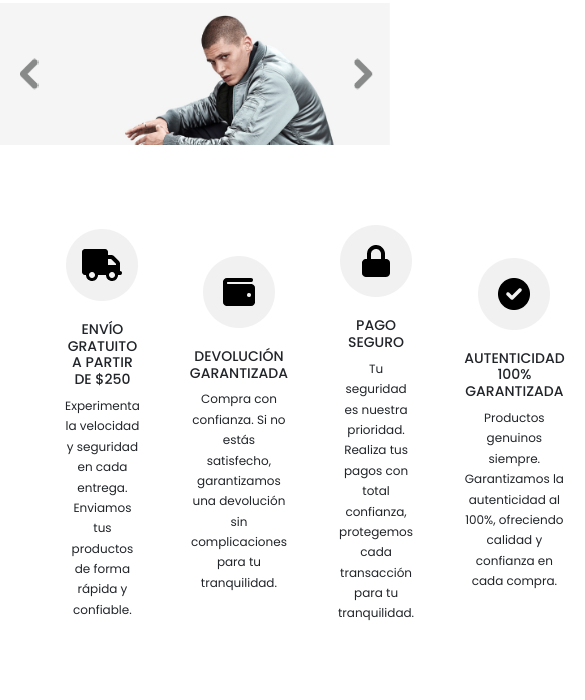
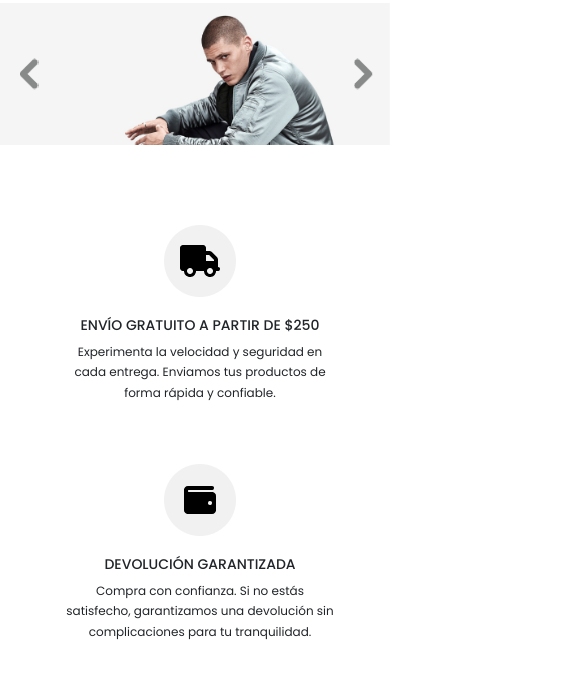
Before and after one commit to NicoDurann/cariana, a plain HTML site: page index.html in a window 390 px wide. Shown: the part 107-807 px from the top of the page, 585 px wide, since content can reach past the window. Drawn offline with nearby package versions, Linux system fonts and the light colour scheme.

Commit message:
Update style.css

```diff
--- a/css/style.css
+++ b/css/style.css
@@ -60,9 +60,10 @@ a.active {
 #data {
   margin: 80px 50px 50px 50px;
   display: grid;
-  grid-template-columns: repeat(4, 1fr);
+  grid-template-columns: repeat(auto-fit, minmax(200px, 2fr));
   grid-gap: 20px;
 }
+
 .data {
   display: flex;
   justify-content: center;
@@ -118,7 +119,7 @@ a.active {
 .productos {
   margin: 35px 10px;
   display: grid;
-  grid-template-columns: repeat(4, 1fr);
+  grid-template-columns: repeat(auto-fit, minmax(250px, 1fr));
   grid-gap: 20px;
   text-align: center;
 }
@@ -148,3 +149,15 @@ a.active {
   background-color: #1d1d1d;
 }
 /* Fin Filtros */
+
+
+
+
+
+
+/* MediaQueries */
+@media (max-width: 960px) {
+  #data {
+    grid-template-columns: repeat(auto-fit, minmax(300px, 1fr));
+  }
+}
```
